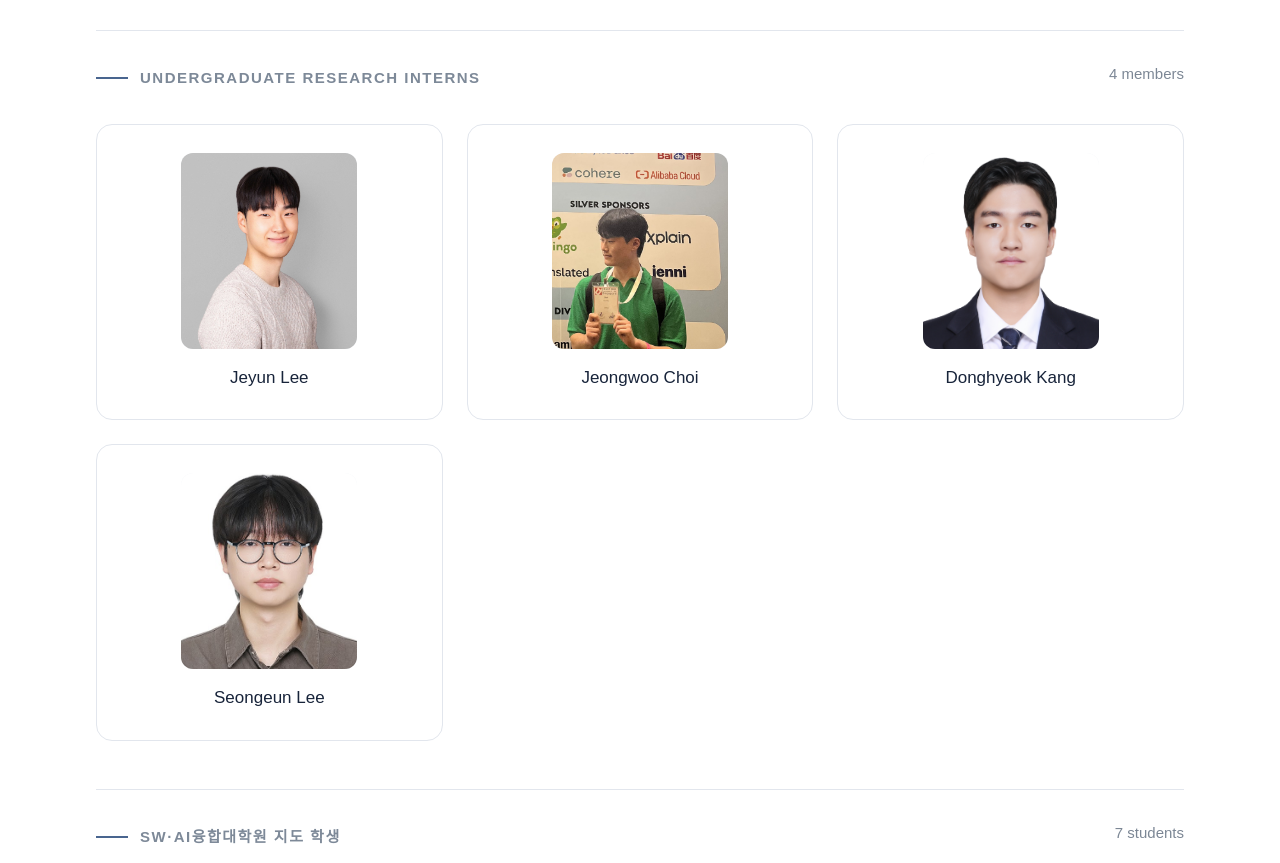
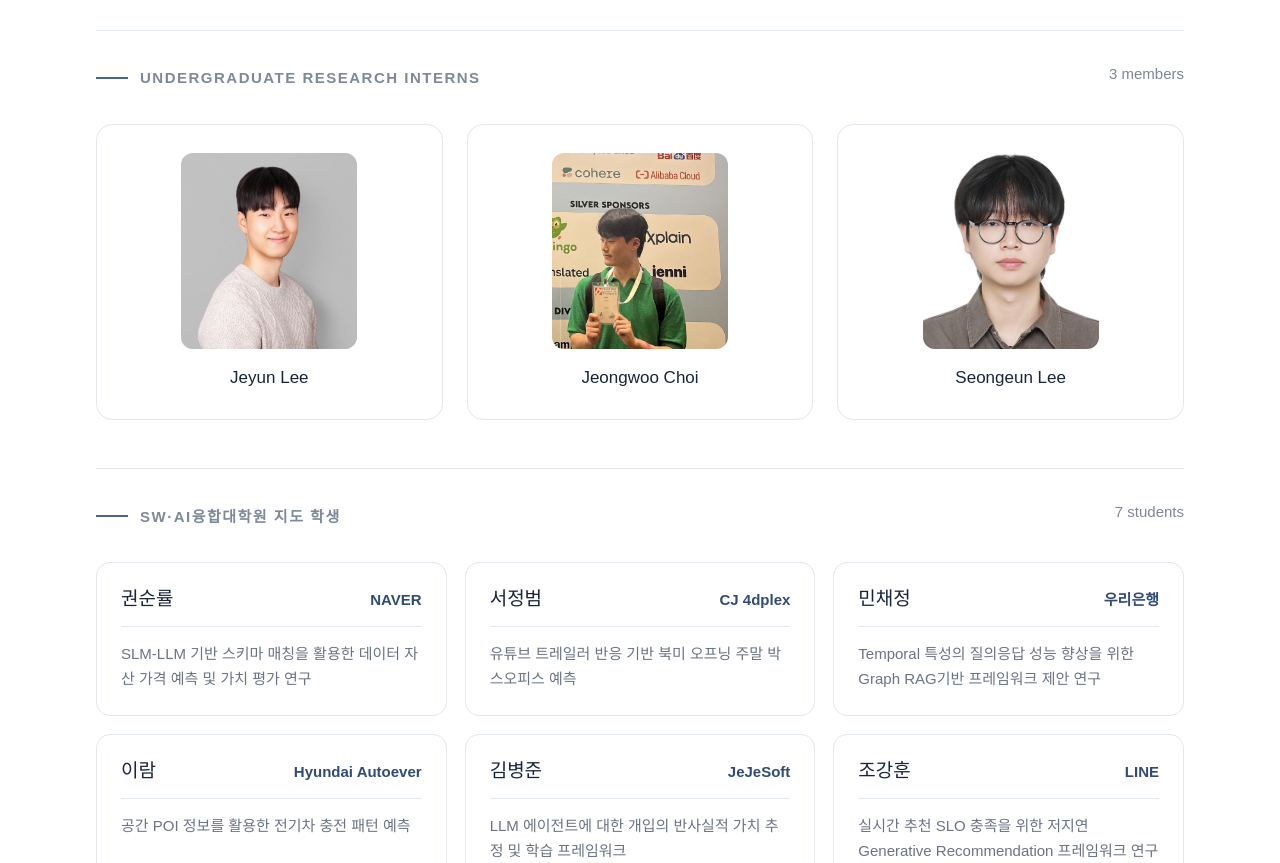
Before and after one commit to idealab-ku/idealab-website, a Next.js app: page /people in a window 1280 px wide. Shown: the part 1980-2843 px from the top of the page. Built offline with nearby package versions, Linux system fonts and the light colour scheme.

Commit message:
Remove Donghyeok Kang from undergraduate interns

```diff
--- a/app/content/people.ts
+++ b/app/content/people.ts
@@ -23,7 +23,6 @@ export const people: Person[] = [
   { id: "youngjune-lee", name: "Youngjune Lee", group: "industry-researcher", status: "current", order: 1, role: "Industry Researcher", degree: "Ph.D. (NAVER)", email: "dudwns511@korea.ac.kr", website: "https://dudwns511.github.io/", image: "/media/people/youngjune.jpg" },
   { id: "jeyun-lee", name: "Jeyun Lee", group: "undergraduate-intern", status: "current", order: 1, role: "Undergraduate Research Intern", image: "/media/people/jeyun-lee.jpg" },
   { id: "jeongwoo-choi", name: "Jeongwoo Choi", group: "undergraduate-intern", status: "current", order: 2, role: "Undergraduate Research Intern", image: "/media/people/jeongwoo.jpg" },
-  { id: "donghyeok-kang", name: "Donghyeok Kang", group: "undergraduate-intern", status: "current", order: 3, role: "Undergraduate Research Intern", image: "/media/people/donghyeok.png" },
   { id: "seongeun-lee", name: "Seongeun Lee", group: "undergraduate-intern", status: "current", order: 4, role: "Undergraduate Research Intern", image: "/media/people/seongeun.jpg" },
   {
     id: "gyuseok-lee",
```
Also changed, not shown: 1 other file (tests, documents, lock files or other folders).
